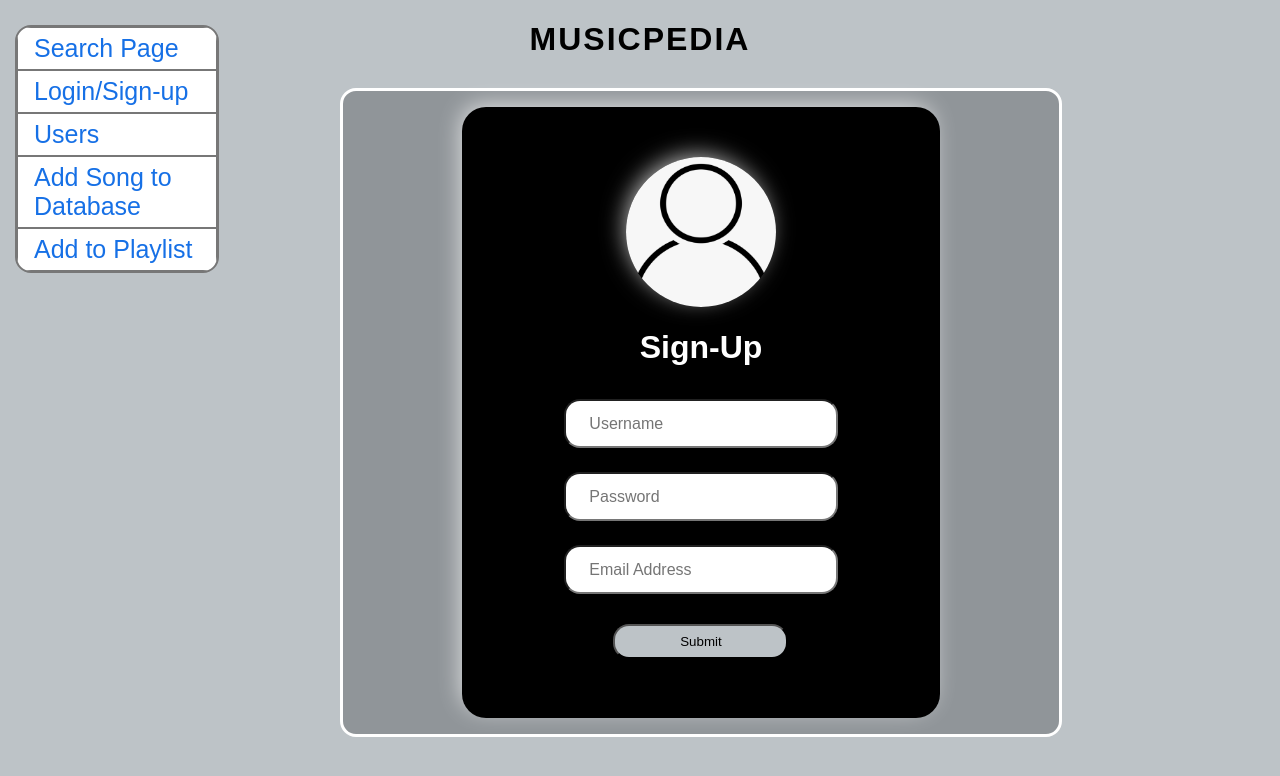
After one commit to tmitul1/musicpedia, a PHP site: page /signup.php in a window 1280 px wide. The commit adds this page. Shown: the top 776 px of the page. Run offline with PHP 8.4, Linux system fonts and the light colour scheme.

Commit message:
Login/Sign-up, User List, Fixed Search
Added a sign-up page, and adjusted style and format of login page.

Created a Total Users page, that lists all current users

Fixed an issue with the search bar query that caused an error when searching

```diff
--- a/header.php
+++ b/header.php
@@ -9,7 +9,7 @@
         <div class="sideMenu">
                 <a href="index.php">Search Page</a>
                 <a href="login.php">Login/Sign-up</a>
-                <a href="">Total Users</a>
+                <a href="total.php">Users</a>
                 <a href="">Add Song to Database</a>
                 <a href="">Add to Playlist</a>
         </div>
--- a/login.php
+++ b/login.php
@@ -9,11 +9,11 @@ include_once 'connect.php';
 			<div class="form-input">
 				<input type="text" name="username" id="username" placeholder="   Username" class="form-data" required />
 			</div>
-			<div class="form-input-material">
+			<div class="form-input">
 				<input type="password" name="password" id="password" placeholder="   Password" class="form-data" required />
 			</div>
 			<input type="submit" class="btn" value="Submit"></input>
-			<label>Don't have an account? <a href="">Sign up here</a> </label>
+			<label>Don't have an account? <a href="signup.php">Sign up here</a> </label>
 			</form>
 		</div>
 
--- /dev/null
+++ b/signup.php
@@ -0,0 +1,53 @@
+<?php
+require 'header.php';
+include_once 'connect.php';
+?>
+
+    <?php
+/*
+    if (isset($_GET["error"])) {
+        if ($_GET["error"] == "emptyinput") {
+            echo "<p class='displayError'>Fill in ALL fields</p>";
+        } elseif ($_GET["error"] == "invalidemail") {
+            echo "<p class='displayError'>Invalid email address</p>";
+        } elseif ($_GET["error"] == "usernametaken") {
+            echo "<p class='displayError'>Username is already taken</p>";
+        } elseif ($_GET["error"] == "stmtfailed") {
+            echo "<p class='displayError'>Something went wrong</p>";
+        } elseif ($_GET["error"] == "none") {
+            echo "<p class='displayError'>You are signed up</p>";
+        }
+    }
+*/
+    ?>
+
+<div class="form-container">
+			<form action="index.php" method="post"  id="form" class="login-form">
+			<img src="images/login_icon.png" alt="Login Icon" />
+			<h1>Sign-Up</h1>
+			<div class="form-input">
+				<input type="text" name="username" id="username" placeholder="   Username" class="form-data" required />
+			</div>
+			<div class="form-input">
+				<input type="password" name="password" id="password" placeholder="   Password" class="form-data" required />
+			</div>
+            <div class="form-input">
+            <input type="text" class="signup-form-data" name="email" placeholder="   Email Address">
+			</div>
+
+            <input type="submit" class="btn" value="Submit"></input>
+			</form>
+		</div>
+    <!-- <div class="signup-form-container">
+    <form action="index.php" method="post" class="signup-form">
+        <h1> Please Register here</h1>
+        <div class="form-input">
+            <input type="text" class="signup-form-data" name="name" placeholder="Name">
+            <input type="text" class="signup-form-data" name="email" placeholder="Email Address">
+            <input type="password" class="signup-form-data" name="pwd" placeholder="Password">
+        </div>
+        <button class="signupButton" type="submit" name="signUp-submit">Sign Up</button>
+    </form>
+</div> -->
+</body>
+</html>
--- a/style.css
+++ b/style.css
@@ -113,6 +113,9 @@ body{
 .dur{
     width: 15%;
 }
+
+
+
 /* ============ HEADERS ===========*/
 .back_btn{
     height: 25px;
@@ -341,9 +344,75 @@ body{
     -webkit-box-shadow: -4px -5px 23px -4px rgba(255,255,255,0.75);
     -moz-box-shadow: -4px -5px 23px -4px rgba(255,255,255,0.75);
 }
-
-/* ======= Sign Up Section ======= */
 .login-form label a:link, .login-form label a:visited{
     color: #fff;
     font-weight: bold;
 }
+/* ======= Sign Up Section ======= */
+
+.signup-form{
+    display: flex;
+    flex-direction: column;
+    align-items: center;
+    padding: 50px 40px;
+    color: white;
+    background: #000;
+    border-radius: 1.5rem;
+    box-shadow: -4px -5px 23px -4px rgba(255,255,255,0.75);
+    -webkit-box-shadow: -4px -5px 23px -4px rgba(255,255,255,0.75);
+    -moz-box-shadow: -4px -5px 23px -4px rgba(255,255,255,0.75);
+}
+
+.signup-form-container {
+    width: 70%;
+    margin: auto;
+}
+
+.signup-form-input{
+    margin: 12px 0;
+}
+.signup-form-data{
+    width: 250px;
+    height: 25px;
+    padding: 10px;
+    font-size: 16px;
+    border-radius: 1rem;
+    -webkit-tap-highlight-color: transparent;
+}
+.signup-form-data:focus{
+    box-shadow: -4px -5px 23px -4px rgba(255,255,255,0.75);
+    -webkit-box-shadow: -4px -5px 23px -4px rgba(255,255,255,0.75);
+    -moz-box-shadow: -4px -5px 23px -4px rgba(255,255,255,0.75);
+    outline-width: 0;
+    border-color: #e48b8b !important;
+
+}
+.signupButton{
+    padding: 8px 20px;
+    border-radius: 1rem;
+    overflow: hidden;
+    width: 175px;
+    margin: 18px 0 9px 0;
+    background-color: #bdc3c7;
+}
+.signupButton:hover{
+    background-color: #e48b8b;
+    box-shadow: -4px -5px 23px -4px rgba(255,255,255,0.75);
+    -webkit-box-shadow: -4px -5px 23px -4px rgba(255,255,255,0.75);
+    -moz-box-shadow: -4px -5px 23px -4px rgba(255,255,255,0.75);
+}
+
+/*=========== TOTAL USERS ============= */
+
+.name, .email, .bio{
+    padding: 0;
+}
+.name{
+    width: 30%;
+}
+.email{
+    width: 30%;
+}
+.bio{
+    width: 40%;
+}
```
Also changed, not shown: index.php (+9 -9 lines), testpage.php (deleted, +0 -10 lines), total.php (added, +40 -0 lines).
